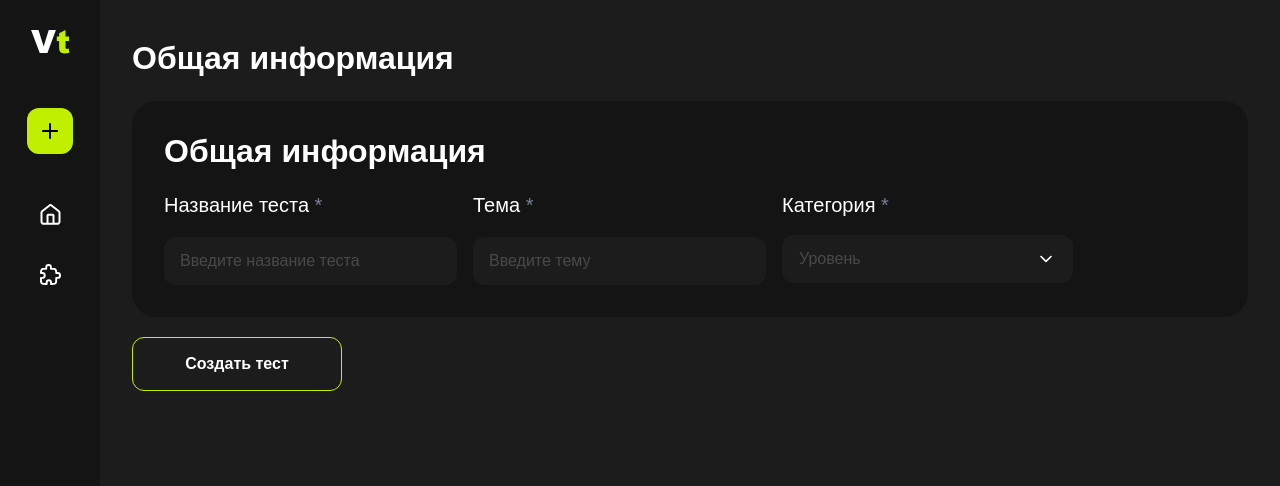
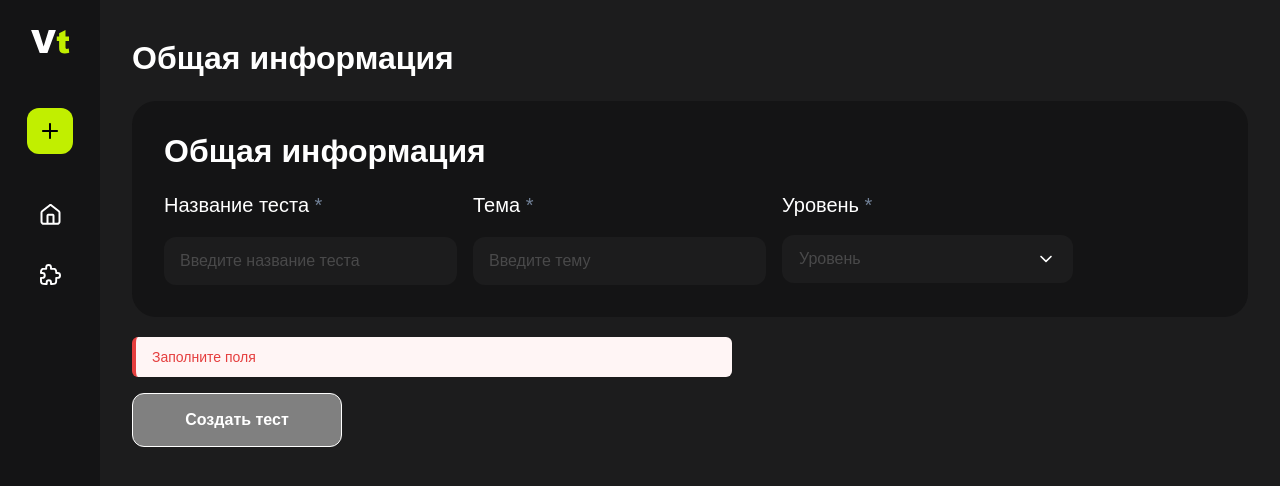
Before and after one commit to grin0leo/valltest, a Next.js app: page /main/create_test in a window 1280 px wide. Shown: the top 486 px of the page. Built offline with nearby package versions, Linux system fonts and the light colour scheme.

Commit message:
fix: Rework create_test and Simple button

```diff
--- a/src/app/main/create_test/create_test.module.css
+++ b/src/app/main/create_test/create_test.module.css
@@ -33,6 +33,7 @@
 
 
 }
+
 .fieldsRow {
   display: flex;
   flex-direction: row;
--- a/src/app/main/create_test/page.tsx
+++ b/src/app/main/create_test/page.tsx
@@ -1,4 +1,4 @@
-'use client';
+'use client'
 
 import { useState } from 'react';
 import css from './create_test.module.css';
@@ -6,8 +6,12 @@ import Container from '@/components/create_test/container/container';
 import Input from '@/components/create_test/input/input';
 import Dropdown from '@/components/create_test/dropdown/dropdown';
 import SimpleButton from '@/components/create_test/simplebutton/simplebutton';
+import { useRouter } from 'next/navigation';
+import { ErrorMessage } from '@/shared/ui/ErrorMessage';
 
 export default function GeneralInfoPage() {
+  const router = useRouter();
+
   const [isDropdownOpen, setIsDropdownOpen] = useState(false);
   const [selectedLevel, setSelectedLevel] = useState('');
   const [inputValues, setInputValues] = useState({
@@ -23,6 +27,28 @@ export default function GeneralInfoPage() {
   const handleInputChange = (e: React.ChangeEvent<HTMLInputElement>) => {
     const { name, value } = e.target;
     setInputValues(prev => ({ ...prev, [name]: value }));
+  };
+
+
+  //ВАЛИДАЦИЯ
+
+  const isValid =
+    inputValues.testName.trim() !== '' &&
+    inputValues.topic.trim() !== '' &&
+    selectedLevel.trim() !== '';
+
+
+  const handleSubmit = () => {
+    if (!isValid) return;
+
+    const testData = {
+      testName: inputValues.testName.trim(),
+      topic: inputValues.topic.trim(),
+      level: selectedLevel.trim()
+    };
+
+    localStorage.setItem('testDraft', JSON.stringify(testData));
+    router.push('/main/edit');
   };
 
   const dropdownOptions = ['Легкий', 'Средний', 'Сложный'];
@@ -52,7 +78,7 @@ export default function GeneralInfoPage() {
 
             <Dropdown
               id="level"
-                label={<span>Категория <span className={css.required}>*</span></span>}
+              label={<span>Уровень <span className={css.required}>*</span></span>}
               placeholder="Уровень"
               options={dropdownOptions}
               value={selectedLevel}
@@ -62,10 +88,12 @@ export default function GeneralInfoPage() {
             />
           </div>
         </Container>
+        {!isValid && <ErrorMessage isActive={!isValid} message='Заполните поля' />}
 
-          <SimpleButton href="/create-test">
+        <SimpleButton href="/create-test" onClick={handleSubmit} disabled={!isValid}>
           Создать тест
         </SimpleButton>
+
       </main>
     </div>
   );
--- a/src/components/create_test/simplebutton/simplebutton.module.css
+++ b/src/components/create_test/simplebutton/simplebutton.module.css
@@ -1,5 +1,15 @@
 .buttonWrapper {
   position: relative;
+  border: none;
+  padding: 0;
+  background: none;
+}
+
+.buttonWrapper:disabled .actionButton {
+  background-color: gray;
+  border-color: white;
+  color: white;
+  cursor: not-allowed;
 }
 
 .actionButton {
--- a/src/components/create_test/simplebutton/simplebutton.tsx
+++ b/src/components/create_test/simplebutton/simplebutton.tsx
@@ -5,14 +5,19 @@ import css from './simplebutton.module.css';
 interface ButtonProps {
   href: string;
   children: React.ReactNode;
+  onClick?: () => void;
+  disabled?: boolean
 }
 
-export default function SimpleButton({ href, children }: ButtonProps) {
+export default function SimpleButton({ href, children, onClick, disabled }: ButtonProps) {
   return (
-    <div className={css.buttonWrapper}>
-      <a href={href} className={css.actionButton}>
+    <button className={css.buttonWrapper} disabled={disabled} onClick={onClick}>
+      <p className={css.actionButton}>
         {children}
-      </a>
-    </div>
+      </p>
+      {/* <a href={href} className={css.actionButton}>
+        {children}
+      </a> */}
+    </button>
   );
 }
--- /dev/null
+++ b/src/shared/ui/ErrorMessage/errorMessage.module.css
@@ -0,0 +1,16 @@
+.error {
+    margin: 16px 0;
+    padding: 12px 16px;
+    background-color: #FFF5F5;
+
+    color: #E53E3E;
+    border-radius: 6px;
+    border-left: 4px solid #E53E3E;
+    font-size: 14px;
+    display: flex;
+    align-items: center;
+    gap: 8px;
+    width: 100%;
+    max-width: 600px;
+    box-shadow: 0 1px 2px rgba(0, 0, 0, 0.05);
+}
--- /dev/null
+++ b/src/shared/ui/ErrorMessage/index.tsx
@@ -0,0 +1,10 @@
+import css from './errorMessage.module.css'
+
+export function ErrorMessage({ isActive, message }: { isActive: boolean, message: string }) {
+
+    return (
+        <div className={css.error}>
+            {message}
+        </div>
+    )
+}
```
Lines whose indentation alone changed are shown as unchanged.
